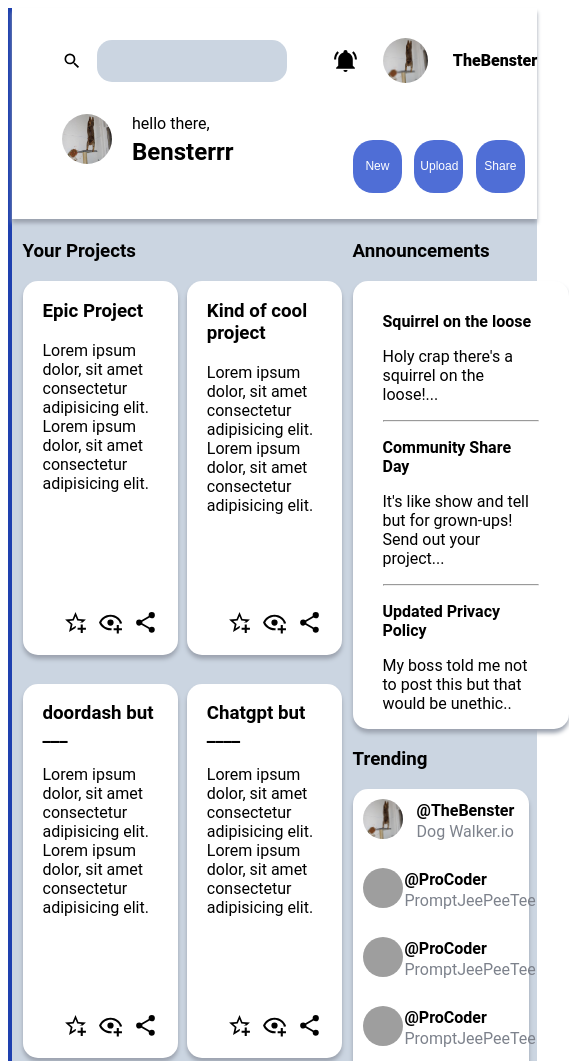
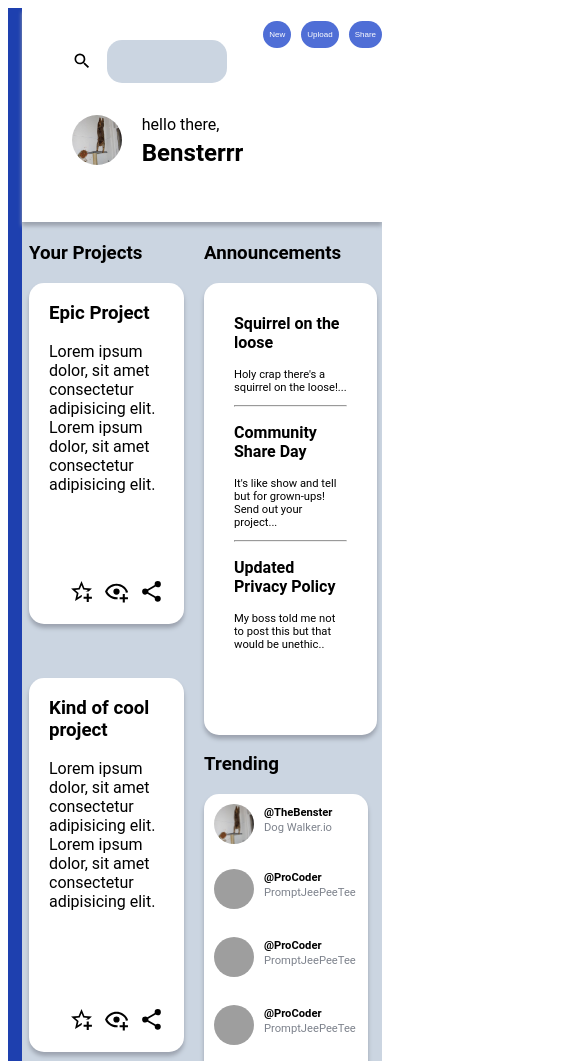
Before and after one commit to TheBenster/TOP-admin-dashboard, a plain HTML site: page index.html in a window 390 px wide. Shown: the top 1061 px of the page, 569 px wide, since content can reach past the window. Drawn offline with Linux system fonts and the light colour scheme; grey boxes are pictures that could not be loaded.

Commit message:
add responsiveness

```diff
--- a/style.css
+++ b/style.css
@@ -1,33 +1,4 @@
-@media screen and (max-width:1240px){
-    .sidebar-item#head{
-        display: flex;
-        flex-direction: column;
-    }
-}
-@media screen and (max-width:1000px){
-    .sidebar-item#head h1{
-        display: none;
-    }
-    .sidebar-item#head{
-        display: flex;
-        justify-content: center;
-        align-items: center;
-        padding-right:50%;
-    }
-    svg#head{
-        width: 40px;
-        height: 40px;
-    }
-}
-@media screen and (max-width:880px) {
-    .sidebar-item h3{
-        display: none;
 
-    }
-    .sidebar{
-        padding: 10px;
-    }
-  }
 
 
 body{
@@ -122,6 +93,7 @@ input[type='search']{
 
 }
 .profile{
+    padding-right: 30px;
     display:flex;
     align-items: center;
     gap: 25px;
@@ -243,6 +215,7 @@ button#share{
     padding-left: 30px;
     padding-top: 15px;
     padding-right: 30px;
+    margin-right: 50px;
 }
 .banner h3{
     font-size: 1rem;
@@ -272,3 +245,78 @@ img#proj{
 .name p{
     color:#7d828c;
 }
+@media screen and (max-width:1240px){
+    .sidebar-item#head{
+        display: flex;
+        flex-direction: column;
+    }
+}
+@media screen and (max-width: 1000px){
+    .projects{
+        display:grid;
+        grid-template-columns: 1fr;
+    }
+}
+@media screen and (max-width:1000px){
+    .display-container{
+        height: 152%;
+        overflow: hidden;
+    }
+    .sidebar-item#head h1{
+        display: none;
+    }
+    .sidebar-item#head{
+        display: flex;
+        justify-content: center;
+        align-items: center;
+        padding-right:50%;
+    }
+    svg#head{
+        width: 40px;
+        height: 40px;
+    }
+}
+@media screen and (max-width:880px) {
+    .sidebar-item h3{
+        display: none;
+
+    }
+    .sidebar{
+        padding: 10px;
+    }
+}
+@media screen and (max-width: 450px){
+    .main-content{
+        overflow: hidden;
+        padding-right: 1fr
+    }
+     .banner{
+        width: 55%;
+        height: 20%;
+        font-size: .7rem;
+
+     }
+     .banner#trend{
+        width: 70%;
+        height: 15%;
+        font-size: .7rem;
+     }
+     .profile{
+        display: none;
+     }
+     .welcome{
+        grid-row: 2/3;
+     }
+     .btn-container{
+        grid-column: 2/3;
+        grid-row: 1/2;
+        height: 50%;
+        display:flex;
+        gap: 10px;
+     }
+     button#share{
+        font-size: .5rem;
+
+     }
+
+}
```
